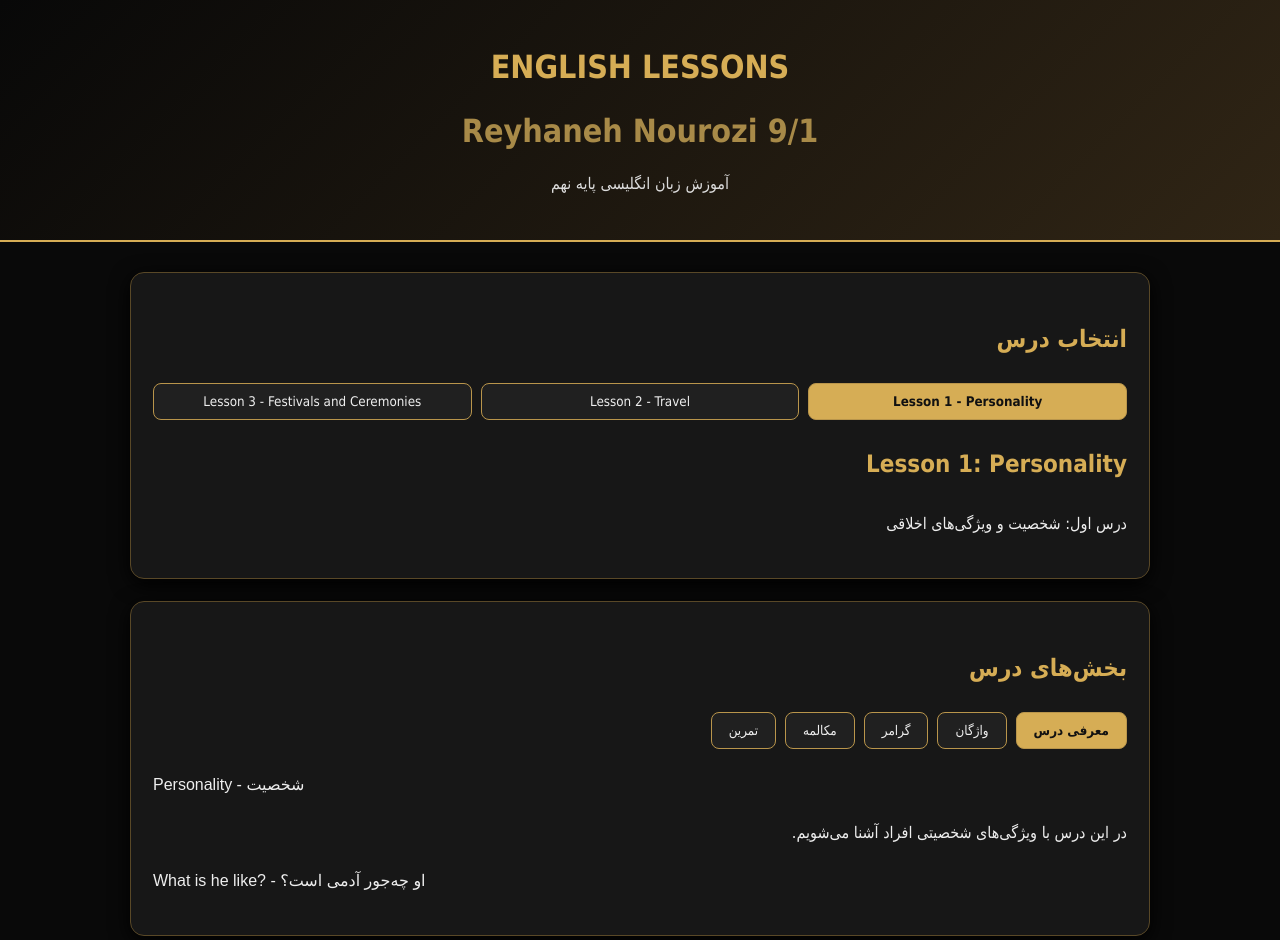
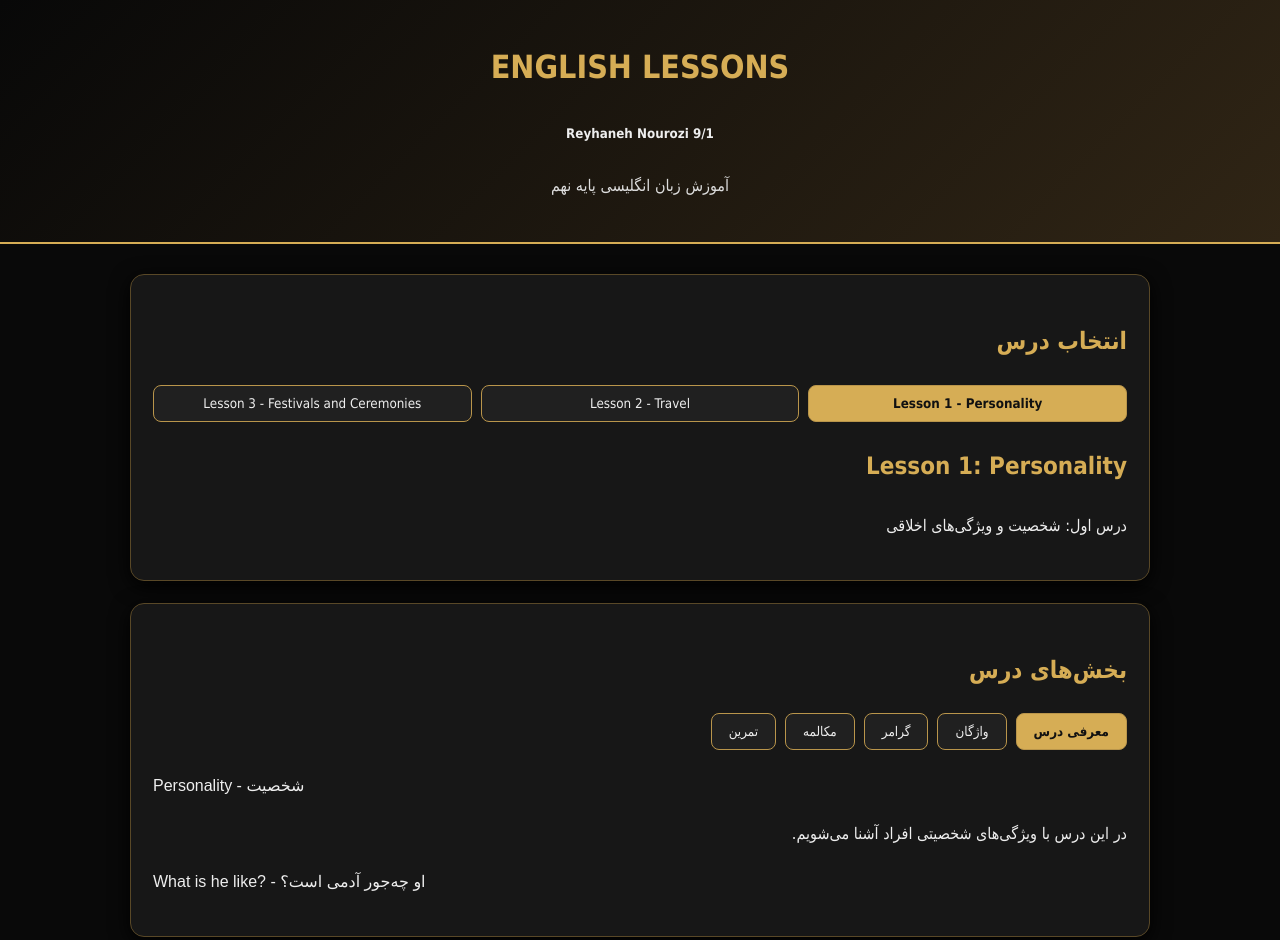
Before and after one commit to reyhanehnourozi4/English-lessons, a plain HTML site: page index.html in a window 1280 px wide. Shown: the top 940 px of the page. Drawn offline with Linux system fonts and the light colour scheme.

Commit message:
Update index.html

```diff
--- a/index.html
+++ b/index.html
@@ -10,7 +10,7 @@
 <body>
   <header>
     <h1>ENGLISH LESSONS</h1>
-    <h3>Reyhaneh Nourozi 9/1</h3>
+    <h5>Reyhaneh Nourozi 9/1</h5>
     <p>آموزش زبان انگلیسی پایه نهم</p>
   </header>
 
```
